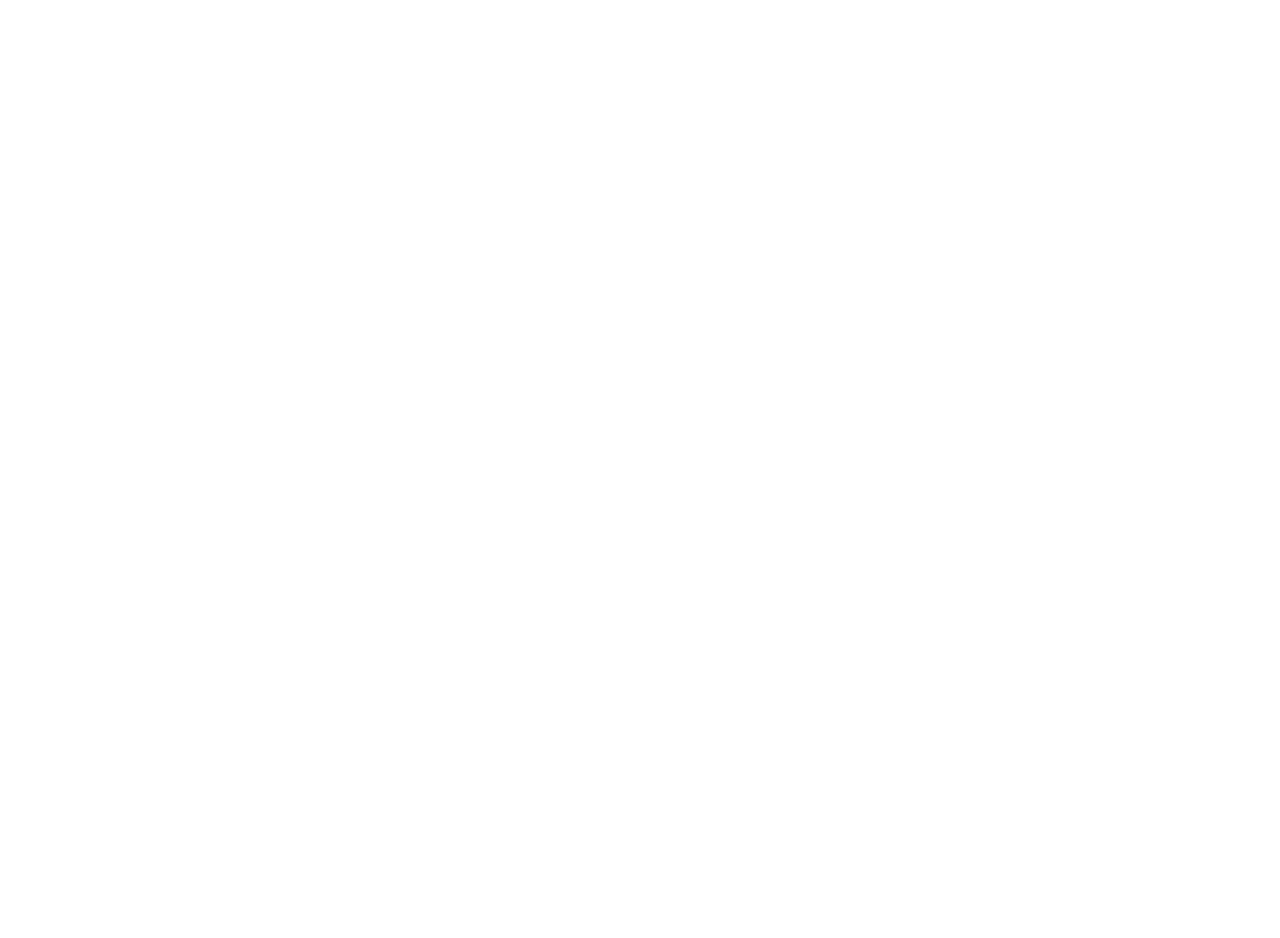
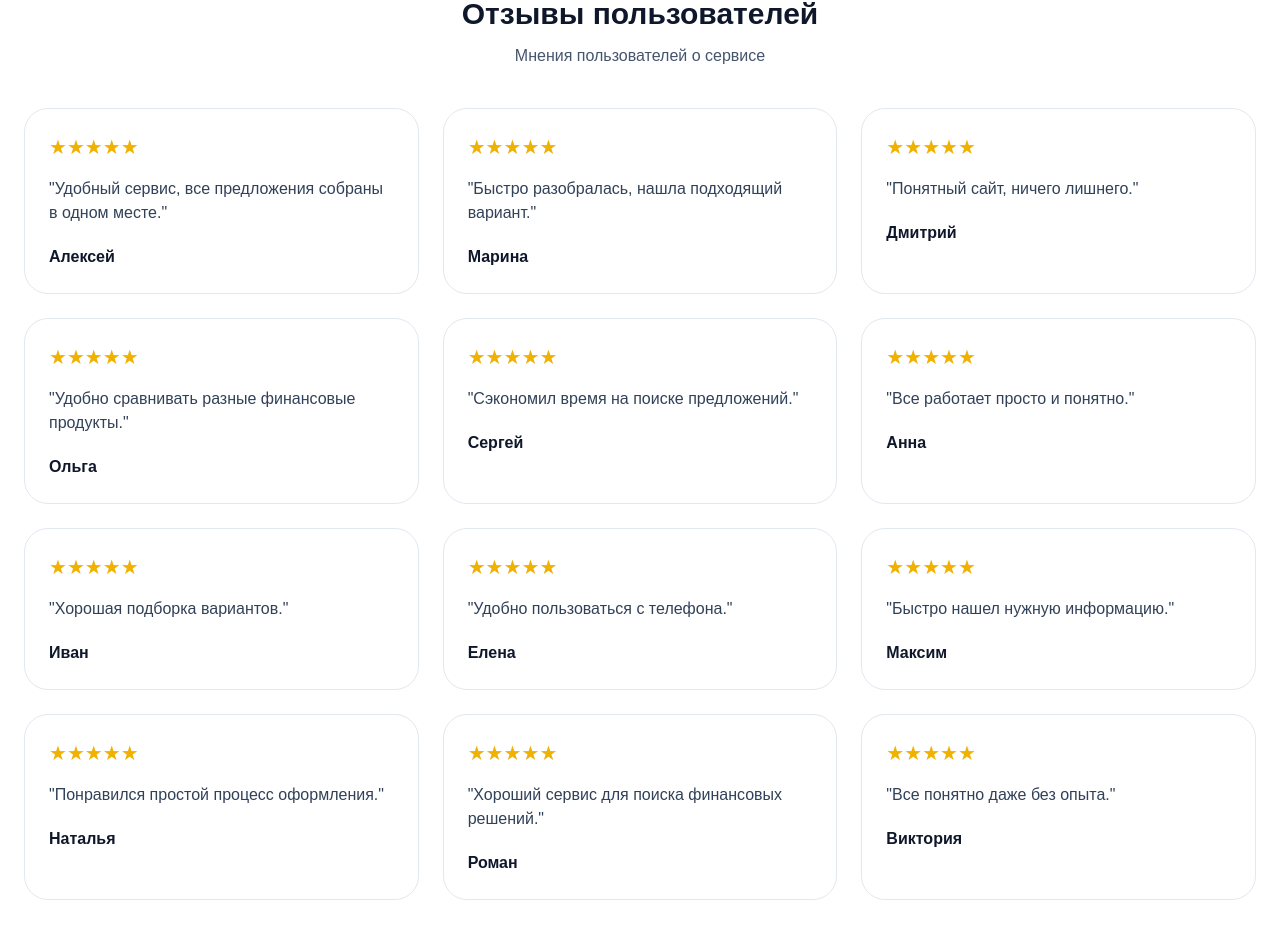
Before and after one commit to 89511111230m-design/vse-zaimy, a Next.js app: page / in a window 1280 px wide. Shown: the part 1493-2431 px from the top of the page. Before the commit the page ends 1425 px from the top, so only its background shows below. Built offline with nearby package versions, Linux system fonts and the light colour scheme.

Commit message:
add reviews section

```diff
--- a/app/page.tsx
+++ b/app/page.tsx
@@ -1,8 +1,9 @@
 import Header from "@/components/Header";
 import Hero from "@/components/Hero";
+import Stats from "@/components/Stats";
 import Categories from "@/components/Categories";
 import Offers from "@/components/Offers";
-import Stats from "@/components/Stats";
+import Reviews from "@/components/Reviews";
 
 export default function Home() {
   return (
@@ -16,6 +17,8 @@
       <Categories />
 
       <Offers />
+
+      <Reviews />
     </>
   );
 }
--- /dev/null
+++ b/components/Reviews.tsx
@@ -0,0 +1,94 @@
+const reviews = [
+  {
+    name: "Алексей",
+    text: "Удобный сервис, все предложения собраны в одном месте.",
+  },
+  {
+    name: "Марина",
+    text: "Быстро разобралась, нашла подходящий вариант.",
+  },
+  {
+    name: "Дмитрий",
+    text: "Понятный сайт, ничего лишнего.",
+  },
+  {
+    name: "Ольга",
+    text: "Удобно сравнивать разные финансовые продукты.",
+  },
+  {
+    name: "Сергей",
+    text: "Сэкономил время на поиске предложений.",
+  },
+  {
+    name: "Анна",
+    text: "Все работает просто и понятно.",
+  },
+  {
+    name: "Иван",
+    text: "Хорошая подборка вариантов.",
+  },
+  {
+    name: "Елена",
+    text: "Удобно пользоваться с телефона.",
+  },
+  {
+    name: "Максим",
+    text: "Быстро нашел нужную информацию.",
+  },
+  {
+    name: "Наталья",
+    text: "Понравился простой процесс оформления.",
+  },
+  {
+    name: "Роман",
+    text: "Хороший сервис для поиска финансовых решений.",
+  },
+  {
+    name: "Виктория",
+    text: "Все понятно даже без опыта.",
+  },
+];
+
+export default function Reviews() {
+  return (
+    <section className="bg-white py-16">
+      <div className="mx-auto max-w-7xl px-6">
+
+        <h2 className="text-center text-3xl font-black text-slate-900">
+          Отзывы пользователей
+        </h2>
+
+        <p className="mt-3 text-center text-slate-600">
+          Мнения пользователей о сервисе
+        </p>
+
+
+        <div className="mt-10 grid gap-6 md:grid-cols-3">
+
+          {reviews.map((review) => (
+            <div
+              key={review.name}
+              className="rounded-3xl border border-slate-200 p-6"
+            >
+
+              <div className="text-xl text-yellow-500">
+                ★★★★★
+              </div>
+
+              <p className="mt-4 text-slate-700">
+                "{review.text}"
+              </p>
+
+              <div className="mt-5 font-bold text-slate-900">
+                {review.name}
+              </div>
+
+            </div>
+          ))}
+
+        </div>
+
+      </div>
+    </section>
+  );
+}
```
